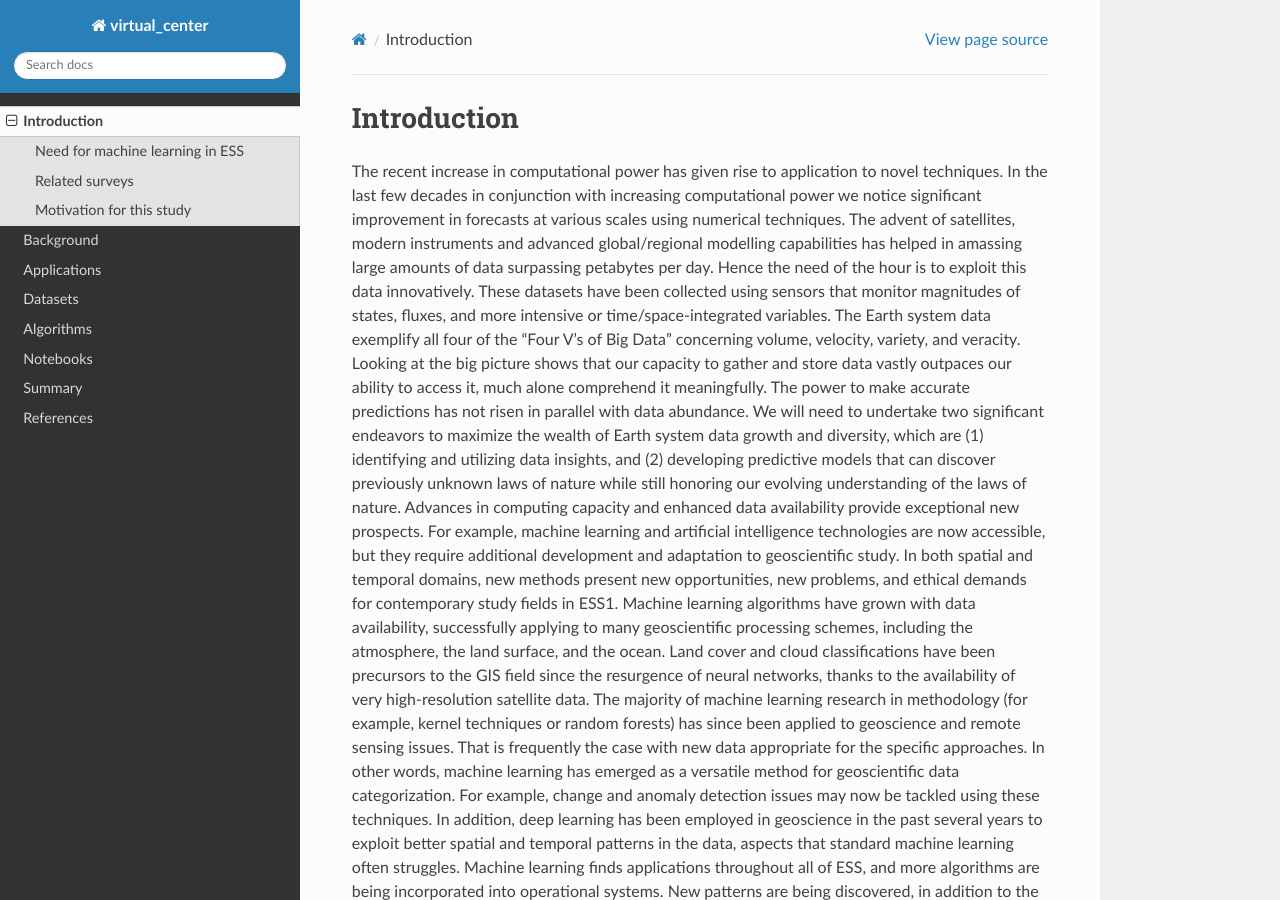
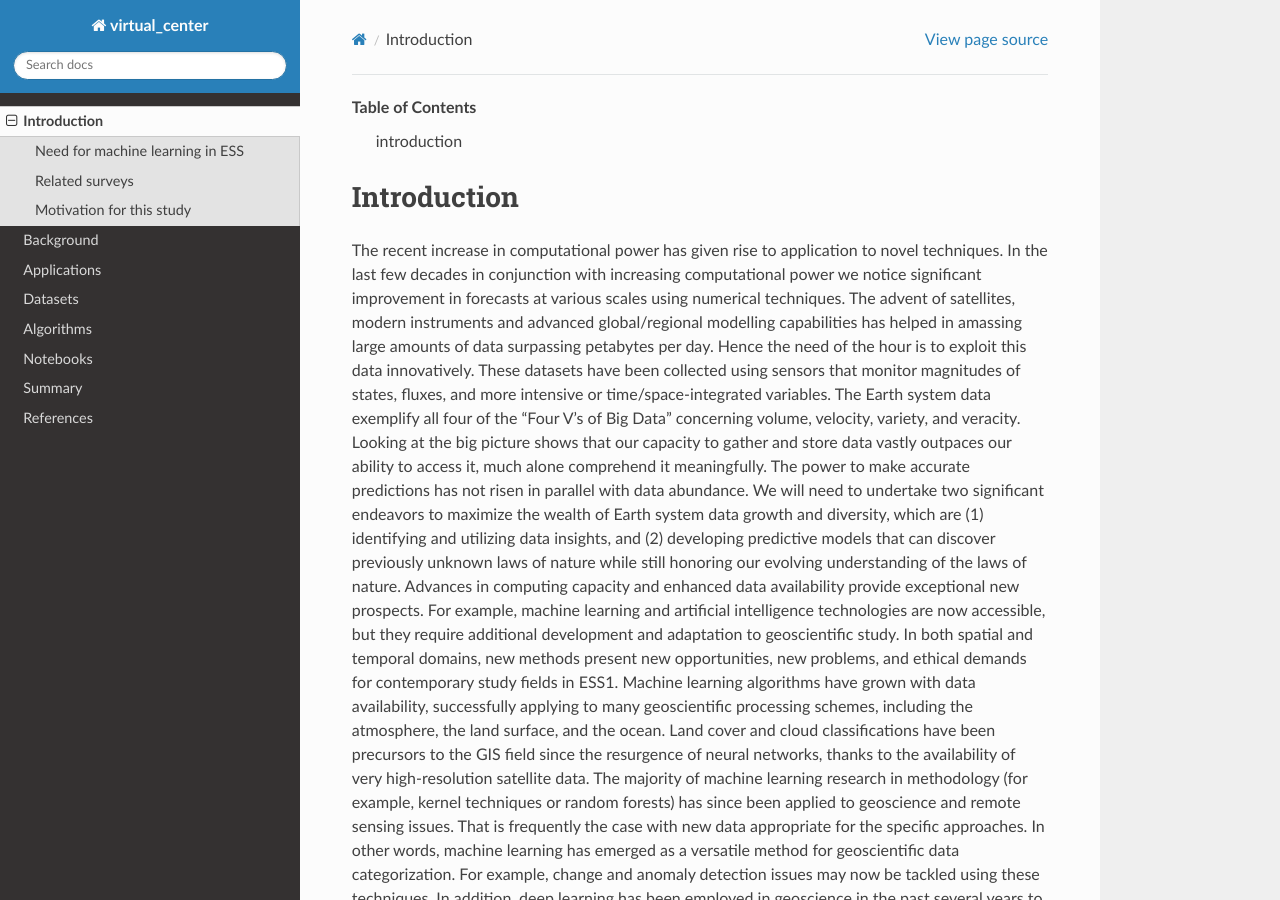
Before and after one commit to tejas-veer/virtual_center, a Sphinx documentation site: the page built from docs/source/introduction.rst, in a window 1280 px wide and 900 px high. Built offline with Sphinx 7.4.7 and the Read the Docs theme 2.0.0, drawn with Linux system fonts in a browser that asks for light colours.

Commit message:
Update introduction.rst

```diff
--- a/docs/source/introduction.rst
+++ b/docs/source/introduction.rst
@@ -1,3 +1,5 @@
+Table of Contents
+   introduction
 Introduction
 ============
 The recent increase in computational power has given rise to application to novel techniques. In
```
